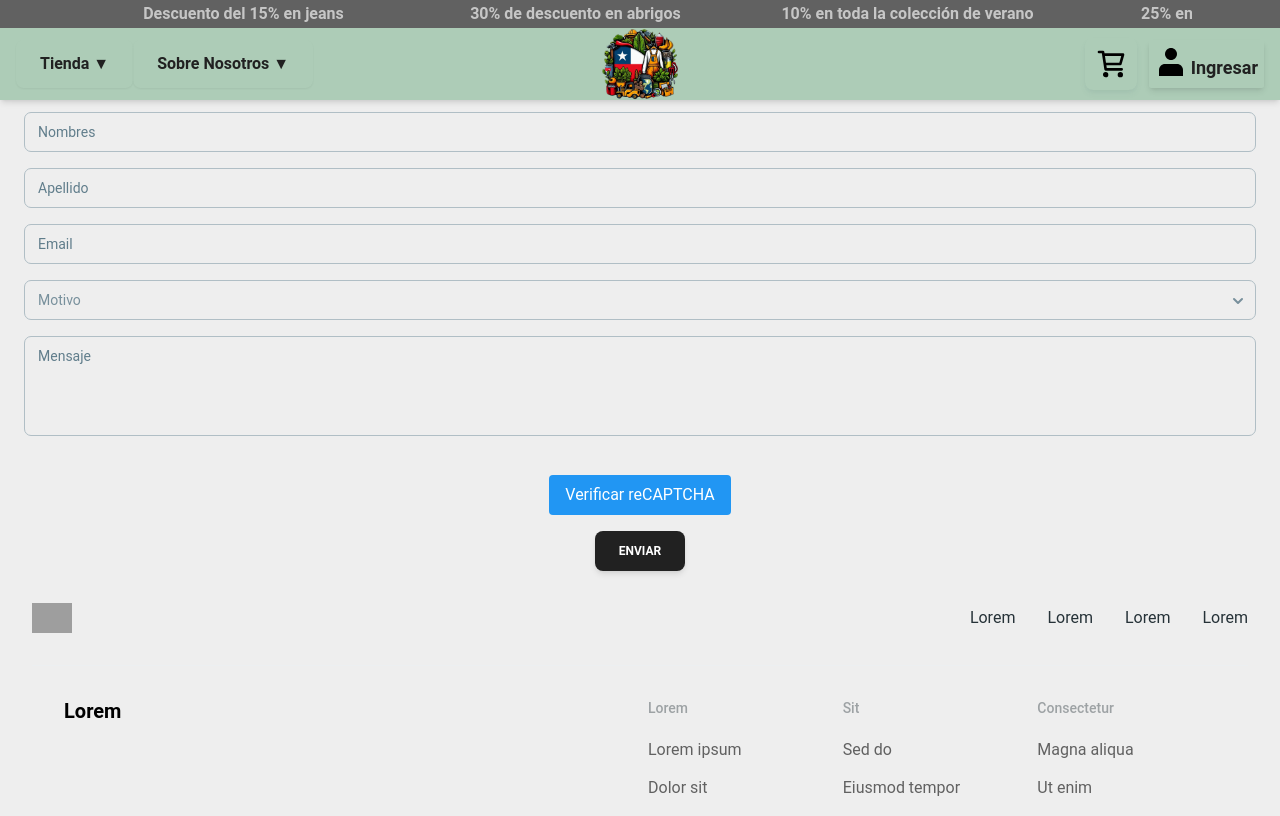
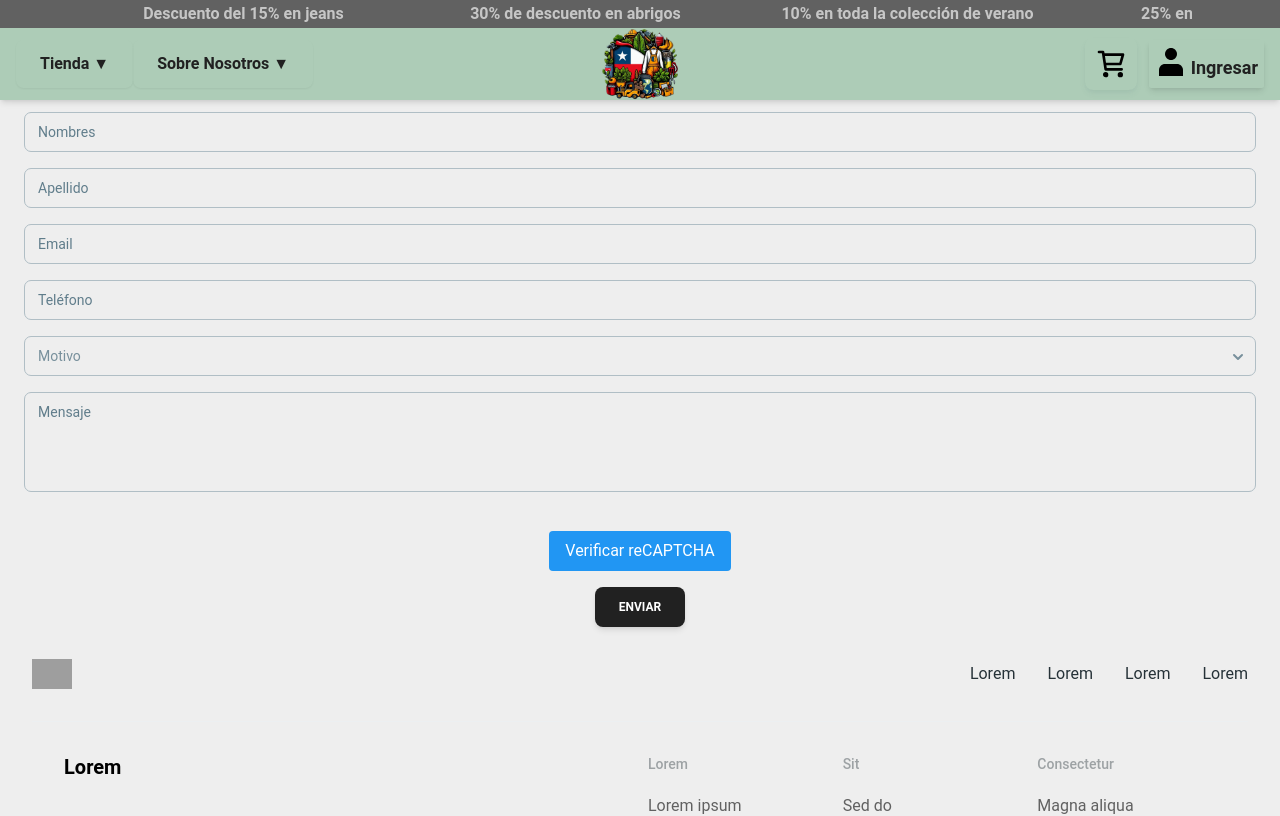
Before and after one commit to LeandroFGA1/limonropa, a React (Vite) app: page /contact in a window 1280 px wide. Shown: the top 816 px of the page. Built offline with nearby package versions, Linux system fonts and the light colour scheme; grey boxes are pictures that could not be loaded.

Commit message:
f u lemon

```diff
--- a/src/components/header/Header.jsx
+++ b/src/components/header/Header.jsx
@@ -42,9 +42,9 @@ const Header = () => {
             link:"/services",
         },
         {
-            title: 'Lorem lorem',
+            title: 'Contacto',
             description: 'lorem nostubres.',
-            link:"",
+            link:"/contact",
         },
     ];
 
--- a/src/pages/Contact.jsx
+++ b/src/pages/Contact.jsx
@@ -1,43 +1,111 @@
-import React, { useState } from 'react';
-import { Input, Typography, Select, Option, Textarea, Button } from "@material-tailwind/react";
+import React, { useEffect, useState } from 'react';
+import { Input, Select, Option, Textarea, Button, Tooltip } from "@material-tailwind/react";
+import { useLocation } from 'react-router-dom';
 import ReCaptcha from '../components/ReCaptcha';
+import axios from 'axios';
+import { BASE_URL } from '../App';
 
 const Contact = () => {
-    const [emailCellphone, setEmailCellphone] = useState('');
-    const [captchaToken, setCaptchaToken] = useState(''); // Estado para el token de reCAPTCHA
+    const { state } = useLocation();
+    const [formData, setFormData] = useState({
+        nombres: '',
+        apellidos: '',
+        email:  '',
+        telefono:               '',
+        motivo: state?.motivo || '',
+        mensaje: state?.mensaje || ''
+    });
+    const [captchaToken, setCaptchaToken] = useState('');
+    const [successMessage, setSuccessMessage] = useState('');
+    const [errorMessage, setErrorMessage] = useState('');
 
-    // Función que recibe el token de reCAPTCHA y lo guarda en el estado
-    const handleCaptcha = (token) => {
-        setCaptchaToken(token);
+    const handleCaptcha = (token) => setCaptchaToken(token);
+
+    const handleInputChange = (e) => {
+        const { name, value } = e.target;
+        setFormData((prevData) => ({ ...prevData, [name]: value }));
+    };
+
+    const handleSubmit = async () => {
+        if (!formData.nombres.trim() || !formData.email.trim() || !formData.mensaje.trim()) {
+        setErrorMessage('Completa los campos obligatorios.');
+        setSuccessMessage('');
+        return;
+        }
+        if (!captchaToken) {
+        setErrorMessage('Completa el reCAPTCHA.');
+        return;
+        }
+
+        try {
+        const payload = { ...formData, recaptcha_token: captchaToken };
+
+        await axios.post(`${BASE_URL}api/contact/`, payload);
+        setSuccessMessage('¡Mensaje enviado exitosamente!');
+        setErrorMessage('');
+        setFormData({ nombres: '', apellidos: '', email: '', telefono: '', motivo: '', mensaje: '' });
+        } catch (error) {
+        if (error.response) {
+            setErrorMessage(error.response.data.recaptcha_token?.[0] || 'Error desconocido al enviar el formulario.');
+        } else {
+            setErrorMessage('Error al conectar con el servidor.');
+        }
+        setSuccessMessage('');
+        }
     };
 
     return (
-        <div className=" flex w-full flex-col items-center justify-center gap-4 px-6 mt-3">
+        <div className="flex w-full flex-col items-center justify-center gap-4 px-6 mt-3">
         <Input
+            name="nombres"
             maxLength={50}
             label="Nombres"
             placeholder="Juan Nicolás"
-                className="appearance-none [&::-webkit-inner-spin-button]:appearance-none [&::-webkit-outer-spin-button]:appearance-none"
+            value={formData.nombres}
+            onChange={handleInputChange}
         />
         <Input
+            name="apellidos"
             maxLength={50}
             label="Apellido"
             placeholder="Juarez Pérez"
-                className="appearance-none [&::-webkit-inner-spin-button]:appearance-none [&::-webkit-outer-spin-button]:appearance-none"
+            value={formData.apellidos}
+            onChange={handleInputChange}
         />
         <Input
+            name="email"
             label="Email"
             placeholder="juan@ejemplo.com"
-                className="appearance-none [&::-webkit-inner-spin-button]:appearance-none [&::-webkit-outer-spin-button]:appearance-none"
+            value={formData.email}
+            onChange={handleInputChange}
         />
-            <Select label="Motivo">
+        <Input
+            name="telefono"
+            label="Teléfono"
+            placeholder="12345678"
+            value={formData.telefono}
+            onChange={handleInputChange}
+        />
+        <Select
+            name="motivo"
+            label="Motivo"
+            value={formData.motivo}
+            onChange={(e) => handleInputChange({ target: { name: 'motivo', value: e } })}
+        >
             <Option value="producto">Producto</Option>
             <Option value="servicio">Servicio</Option>
             <Option value="otro">Otros</Option>
         </Select>
-            <Textarea label="Mensaje" />
+        <Textarea
+            name="mensaje"
+            label="Mensaje"
+            value={formData.mensaje}
+            onChange={handleInputChange}
+        />
         <ReCaptcha onVerify={handleCaptcha} />
-            <Button> enviar</Button>
+        {successMessage && <Tooltip content={successMessage}><p className="text-green-500">{successMessage}</p></Tooltip>}
+        {errorMessage && <Tooltip content={errorMessage}><p className="text-red-500">{errorMessage}</p></Tooltip>}
+        <Button onClick={handleSubmit}>Enviar</Button>
         </div>
     );
 };
--- a/src/pages/Services.jsx
+++ b/src/pages/Services.jsx
@@ -1,57 +1,31 @@
-import React, { useEffect, useState } from 'react';
-import axios from 'axios';
-import { Button, Tooltip } from '@material-tailwind/react';
-import DATOS_SERVICES from "../assets/data/data.json"
-
-const SERVICE_URL = "https://ecosustentable.azurewebsites.net/api/servicios/";
+import React, { useState } from 'react';
+import { Button } from '@material-tailwind/react';
+import { Link } from 'react-router-dom';
+import DATOS_SERVICES from "../assets/data/data.json";
 
 const Services = () => {
-
-//   useEffect(() => {
-//     const fetchServices = async () => {
-//       try {
-//         const response = await axios.get(SERVICE_URL);
-//         console.log("Datos recibidos:", response.data.results);
-//         setServices(response.data.results);
-//       } catch (error) {
-//         console.error("Error fetching services:", error);
-//       }
-//     };
-
-//     fetchServices();
-//   }, []);
-
-const [services, setServices] = useState(DATOS_SERVICES); // Asigna directamente el array al estado
-const coste = 9000;
-const [openTooltip, setOpenTooltip] = useState(null);
-
-    const handleButtonClick = (codigoProducto) => {
-        setOpenTooltip(codigoProducto);
-        setTimeout(() => setOpenTooltip(null), 2000); // Ocultar tooltip después de 2 segundos
-    };
+    const [services] = useState(DATOS_SERVICES);
 
     return (
         <div className="min-h-[calc(100vh-100px)] w-full h-fit bg-main2">
         <h1 className="">Servicios</h1>
-        <ul className=" w-full h-fit flex flex-col items-center justify-center gap-3 ">
+        <ul className="w-full h-fit flex flex-col items-center justify-center gap-3">
             {services.map((service) => (
             <li key={service.codigo_producto} className="bg-main2 shadow-lg border-[1px] border-black/70 rounded-lg w-[90%] h-fit p-2 flex flex-col lg:flex-row items-center justify-around flex-wrap gap-4">
-                <span className=' capitalize'>{service.nombre_producto.replace(/_/g, ' ')} </span>
-                <span className=' first-letter:uppercase'>{service.descripcion_producto}</span>
-                <span className=' capitalize'>{service.categorias_nombres.join(', ').replace(/_/g, ' ')}</span>
-                <span>coste: {coste}</span>
-                <Tooltip
-                    content="Proximamente disponible"
-                    open={openTooltip === service.codigo_producto}
-                    placement="top"
+                <span className='capitalize'>{service.nombre_producto.replace(/_/g, ' ')}</span>
+                <span className='first-letter:uppercase'>{service.descripcion_producto}</span>
+                <span className='capitalize'>{service.categorias_nombres.join(', ').replace(/_/g, ' ')}</span>
+                <Link
+                to="/contact"
+                state={{
+                    motivo: "servicio",
+                    mensaje: `Hola, quería consultar sobre el servicio ${service.nombre_producto.replace(/_/g, ' ')} de la categoría ${service.categorias_nombres.join(', ').replace(/_/g, ' ')}`
+                }}
                 >
-                    <Button
-                    className="capitalize bg-main border-[1px] border-black text-black"
-                    onClick={() => handleButtonClick(service.codigo_producto)}
-                    >
-                    adquirir servicio
+                <Button className="capitalize bg-main border-[1px] border-black text-black">
+                    Adquirir servicio
                 </Button>
-                </Tooltip>
+                </Link>
             </li>
             ))}
         </ul>
--- a/src/router/Router.jsx
+++ b/src/router/Router.jsx
@@ -30,6 +30,7 @@ const Router = () => {
             <Route path='/aboutUs' element={<AboutUs />} />
             <Route path='/access/profile' element={<Profile/>}/>
             <Route path="/contact" element={<Contact/>}/>
+
             <Route path='/services' element={<Services/>}/>
         </Routes>
     );
```
Lines whose indentation alone changed are shown as unchanged.
